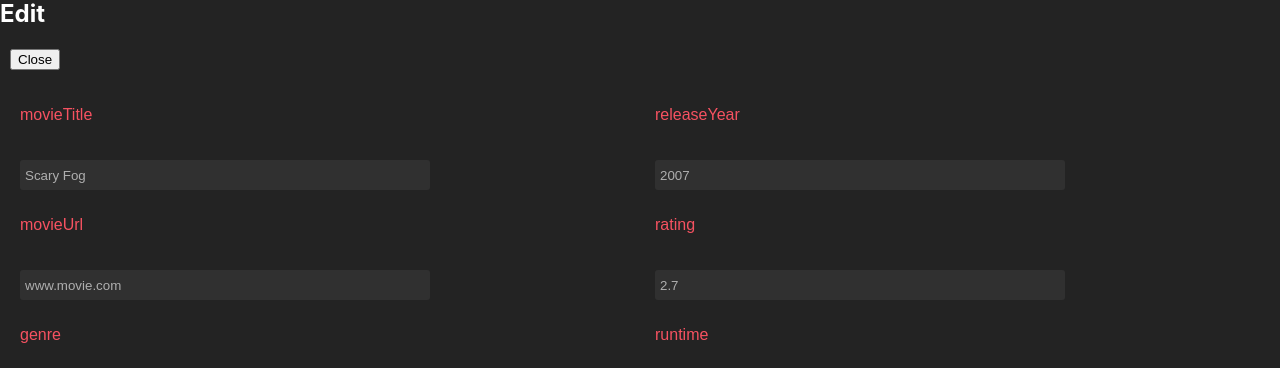
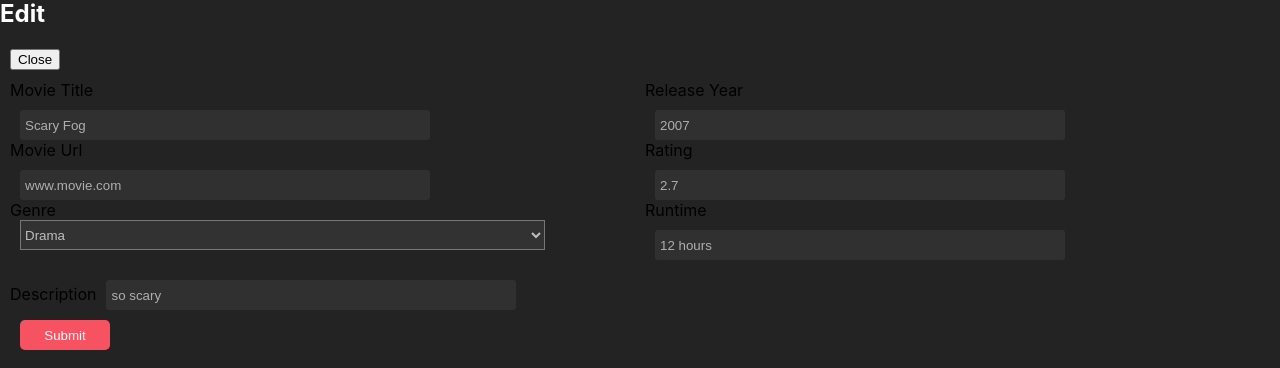
Before and after one commit to dhankah/MoviesManager, a React (Create React App) app: page / in a window 1280 px wide. Shown: the part 572-940 px from the top of the page. Built offline with nearby package versions, Linux system fonts and the light colour scheme.

Commit message:
address review comments

```diff
--- a/src/App.js
+++ b/src/App.js
@@ -12,7 +12,7 @@ function App() {
   const initialValue = 0;
   const values = ['All', 'Documentary', 'Comedy', 'Horror', 'Crime'];
   const current = values[0];
-  var movieInfo = {
+  const movieInfo = {
     title: "Scary Fog",
     url: "www.movie.com",
     genres: "Drama",
@@ -30,7 +30,6 @@ function App() {
             <MoviesList/>
             <SortControl currentSortOptionInput="Title" handleSelect={(input) => console.log("Sorting option: " + input)}/>
             <Dialog onClose={() => console.log("Closing")} title={"Edit"} children={<MovieForm movieInfo={movieInfo}/>}>
-
             </Dialog>
     </div>
   )
--- a/src/components/MovieDetails.js
+++ b/src/components/MovieDetails.js
@@ -5,7 +5,7 @@ const MovieDetails = ({imageUrl, movieName, releaseYear, genres, rating, duratio
 
      return (
          <div class = 'detailsContainer'>
-           <img src = {imageUrl} class = 'image'/>
+           <img src = {imageUrl} class = 'image' alt = 'Movie Poster'/>
            <div class = 'textFields'>
               <div class = 'caption'>
                   <p class = 'name'>{movieName}</p>
--- a/src/components/MovieForm.js
+++ b/src/components/MovieForm.js
@@ -8,39 +8,40 @@ const MovieForm = ({movieInfo = {}}) => {
         setSelectedGenre(event.target.value);
     };
 
-    const genresList = ["Horror", "Drama"]
+    const genresList = ['Horror', 'Drama']
 
      return (
-         <div class = 'movieForm'>
-           <div class="column">
-           <p>movieTitle</p>
-           <input type = "text" value = {movieInfo.title}/>
+         <form class = 'movieForm'>
+           <div class='column'>
+           <label>Movie Title</label>
+           <input type = 'text' value = {movieInfo.title}/>
 
-           <p>movieUrl</p>
-           <input type = "text" value = {movieInfo.url}/>
+           <label>Movie Url</label>
+           <input type = 'text' value = {movieInfo.url}/>
 
-           <p>genre</p>
+           <label>Genre</label>
            <select class = 'genreSelect' value={selectedGenre} data-testid='select' onChange={handleGenreChange}>
            {genresList.map((genre) => (
-                 <option value={genre}
-                 >{genre}</option>
+                <option value={genre}>
+                    {genre}
+                </option>
              ))}
             </select>
            </div>
-           <div class="column">
-           <p>releaseYear</p>
-           <input type = "text" value = {movieInfo.releaseYear}/>
-           <p>rating</p>
-           <input type = "text" value = {movieInfo.rating}/>
-           <p>runtime</p>
-           <input type = "text" value = {movieInfo.runtime}/>
+           <div class='column'>
+                <label>Release Year</label>
+                <input type = 'text' value = {movieInfo.releaseYear}/>
+                <label>Rating</label>
+                <input type = 'text' value = {movieInfo.rating}/>
+                <label>Runtime</label>
+                <input type = 'text' value = {movieInfo.runtime}/>
            </div>
            <div class='description'>
-           <p>description</p>
-           <input type = "text-area" value = {movieInfo.description}/>
+                <label>Description</label>
+                <input type = 'text-area' value = {movieInfo.description}/>
            </div>
            <button class='confirmBtn'>Submit</button>
-         </div>
+         </form>
      )
 }
 
--- a/src/components/MovieTile.js
+++ b/src/components/MovieTile.js
@@ -5,13 +5,13 @@ export default function MovieTile (props) {
 
      return (
          <div class = 'container' onClick={props.onSelect} data-testid='movie-tile'>
-           <img src = {props.imageUrl}/>
+           <img src = {props.imageUrl} alt='Movie Poster'/>
            <br />
            <div class = 'caption'>
-           <p class = 'movie'>{props.title}</p>
-           <div class = 'border'>
-           <p class = 'year'>{props.releaseYear}</p>
-           </div>
+              <p class = 'movie'>{props.title}</p>
+              <div class = 'border'>
+                  <p class = 'year'>{props.releaseYear}</p>
+              </div>
            </div>
            <br />
            <p class = 'genre'>{props.genres}</p>
```
Also changed, not shown: 2 other files (tests, documents, lock files or other folders). Lines whose indentation alone changed are shown as unchanged.
